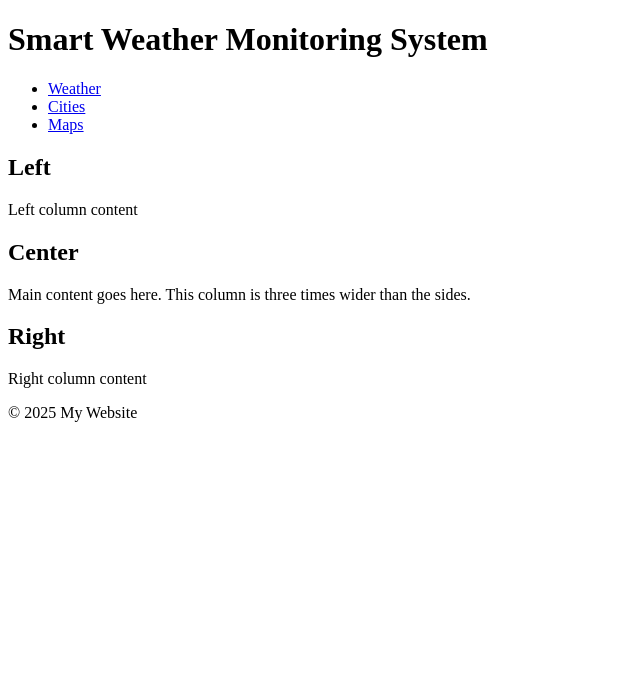
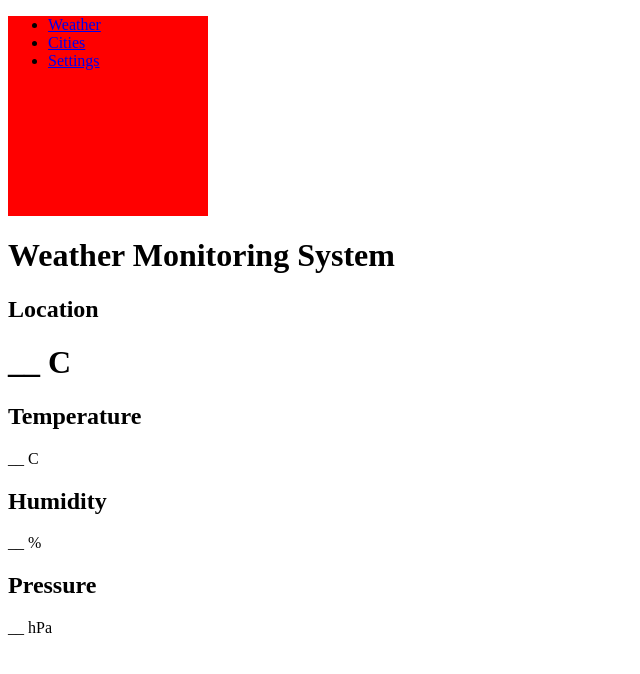
Before and after one commit to zainmunawar7/weather-station-project, a Python web app: template frontend/templates/index.html in a window 1280 px wide. Shown: the top 674 px of the page, without its empty margins (0-640 px from the left). Run offline with Jinja, Linux system fonts and the light colour scheme; the template is opened without the code that fills it, so the values that code supplies are empty.

Commit message:
Change of layout

```diff
--- a/frontend/static/styles.css
+++ b/frontend/static/styles.css
@@ -0,0 +1,5 @@
+.sidebar{
+    background: red;
+    width: 200px;
+    height: 200px;
+}
--- a/frontend/templates/index.html
+++ b/frontend/templates/index.html
@@ -3,38 +3,52 @@
 <head>
 	<meta charset="UTF-8">
 	<meta name="viewport" content="width=device-width, initial-scale=1.0">
-	<title>Smart Weather Monitoring System</title>
+	<title>Weather Monitoring System</title>
 	<link rel="stylesheet" href="../static/styles.css">
 </head>
 <body>
-	<header>
-		<h1>Smart Weather Monitoring System</h1>
-	</header>
-	<nav>
+
+<div class="container">
+
+	<div class="sidebar">
 		<ul>
 			<li><a href="#">Weather</a></li>
 			<li><a href="#">Cities</a></li>
-			<li><a href="#">Maps</a></li>
+			<li><a href="#">Settings</a></li>
 		</ul>
-	</nav>
-	<main>
-		<div class="row">
-			<section class="col col-1">
-				<h2>Left</h2>
-				<p>Left column content</p>
-			</section>
-			<section class="col col-3">
-				<h2>Center</h2>
-				<p>Main content goes here. This column is three times wider than the sides.</p>
-			</section>
-			<section class="col col-1">
-				<h2>Right</h2>
-				<p>Right column content</p>
-			</section>
+	</div>
+
+	<div class="main">
+		<div class="header">
+			<h1>Weather Monitoring System</h1>
 		</div>
-	</main>
-	<footer>
-		<p>&copy; 2025 My Website</p>
-	</footer>
+
+        <div class="current-weather">
+            <div>
+                <h2>Location</h2>
+                <h1 id="main_temp">__ C</h1>
+            </div>
+        </div>
+
+        <div class="sensor-cards">
+
+            <div class="card">
+                <h2>Temperature</h2>
+                <p id="temperature">__ C</p>
+            </div>
+
+            <div class="card">
+                <h2>Humidity</h2>
+                <p id="humidity">__ %</p>
+            </div>
+
+            <div class="card">
+                <h2>Pressure</h2>
+                <p id="pressure">__ hPa</p>
+            </div>
+
+        </div>
+	</div>
+</div>
 </body>
 </html>
```
